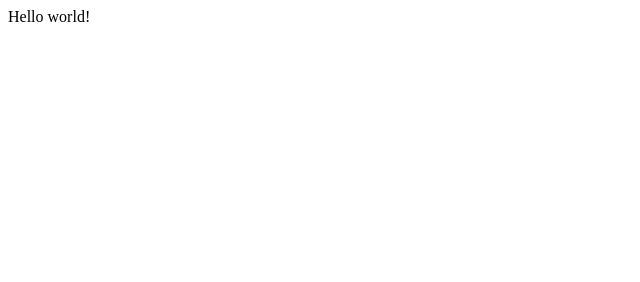
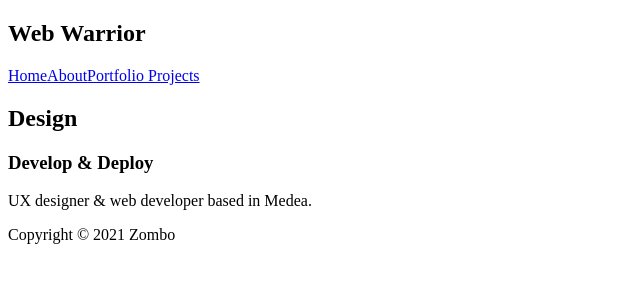
Before and after one commit to z-sohaib/my-gatsby-project, a Gatsby site: page / in a window 1280 px wide. Shown: the whole page, without its empty margins (0-640 px from the left). Built offline with nearby package versions, Linux system fonts and the light colour scheme; Gatsby itself is replaced by a stand-in of ours.

Commit message:
pages, routes, navbar and layout

```diff
--- /dev/null
+++ b/src/components/Layout.js
@@ -0,0 +1,16 @@
+import React from 'react'
+import Navbar from './Navbar'
+
+export default function Layout({ children }) {
+    return (
+        <div className="layout">
+            <Navbar />
+            <div className="content">
+                { children }
+            </div>
+            <footer>
+                <p>Copyright &copy; 2021 Zombo</p>
+            </footer>
+        </div>
+    )
+}
--- /dev/null
+++ b/src/components/Navbar.js
@@ -0,0 +1,15 @@
+import { Link } from 'gatsby'
+import React from 'react'
+
+export default function Navbar() {
+    return (
+        <nav>
+            <h1>Web Warrior</h1>
+            <div className="links">
+                <Link to="/">Home</Link>
+                <Link to="/about">About</Link>
+                <Link to="/projects">Portfolio Projects</Link>
+            </div>
+        </nav>
+    )
+}
--- a/src/pages/index.js
+++ b/src/pages/index.js
@@ -1,5 +1,16 @@
 import React from "react"
+import Layout from '../components/Layout'
 
 export default function Home() {
-  return <div>Hello world!</div>
+  return (
+    <Layout>
+      <section>
+        <div>
+          <h2>Design</h2>
+          <h3>Develop & Deploy</h3>
+          <p>UX designer & web developer based in Medea.</p>
+        </div>
+      </section>
+    </Layout>
+  )
 }
```
Also changed, not shown: src/pages/404.js (added, +13 -0 lines), src/pages/about.js (added, +15 -0 lines), src/pages/projects/index.js (added, +13 -0 lines).
